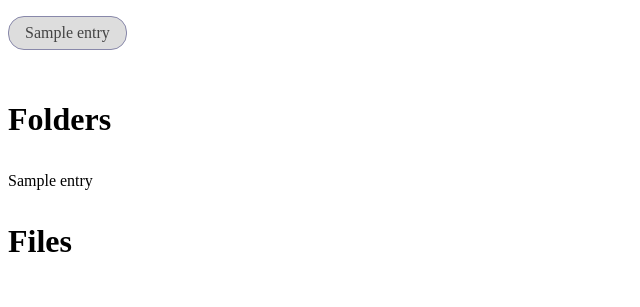
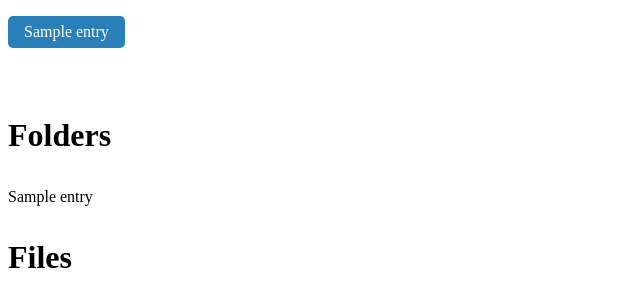
Before and after one commit to M4r5ha11/ubiplay, a Flask app: template ubiplay/templates/index.html in a window 1280 px wide. Shown: the top 307 px of the page, without its empty margins (0-640 px from the left). Run offline with Flask 2, Linux system fonts and the light colour scheme; the template is opened without the code that fills it: most values are stand-ins (such as "Sample title", 1, 10 or a date in 2020).

Commit message:
More pimping

```diff
--- a/ubiplay/static/style.css
+++ b/ubiplay/static/style.css
@@ -1,6 +1,7 @@
 /* Misc */
-.clear {
+.vspace {
     clear: both;
+    height: 1em;
 }
 
 /* Player */
@@ -8,19 +9,22 @@
 }
 
 #song-name {
-    background-color: #eef;
+    background-color: #ecf0f1;
+    padding: 2px;
+    border: 2px solid #3498db;
+    border-radius: 5px;
     color: #333;
     padding: 16px 12px;
     font-size: 120%;
     text-align: center;
-    border-top-left-radius: 5px;
-    border-top-right-radius: 5px;
+    margin-bottom: 6px;
 }
 
 #audio {
     width: 100%;
-    border-bottom-left-radius: 5px;
-    border-bottom-right-radius: 5px;
+    /*border-bottom-left-radius: 5px;
+    border-bottom-right-radius: 5px;*/
+    background-color: #3498db;
 }
 
 /* breadcrumbs */
@@ -36,23 +40,22 @@ ul.breadcrumbs li {
     float: left;
     margin: 0;
     padding: 0;
-    border: 1px solid #88a;
-    border-right: none;
-    background-color: #eef;
+    background-color: #3498db;
+    color: white;
     min-width: 4em;
+    border-right: 1px dotted #1a5f81;
 }
 
 ul.breadcrumbs li:first-child {
-    border-top-left-radius: 1em;
-    border-bottom-left-radius: 1em;
+    border-top-left-radius: 5px;
+    border-bottom-left-radius: 5px;
 }
 
 ul.breadcrumbs li:last-child {
-    border-top-right-radius: 1em;
-    border-bottom-right-radius: 1em;
-    border-right: 1px solid #88a;
-    background-color: #ddd;
-    color: #444;
+    border-top-right-radius: 5px;
+    border-bottom-right-radius: 5px;
+    background-color: #2980b9;
+    border-right: none;
 }
 
 ul.breadcrumbs li .breadcrumb {
@@ -69,7 +72,7 @@ a.breadcrumb {
 }
 
 a.breadcrumb, a:visited.breadcrumb {
-    color: #333;
+    color: white;
 }
 
 /* fslist */
@@ -79,7 +82,7 @@ ul.fslist {
 }
 
 ul.fslist li {
-    border-bottom: 1px solid #eef;
+    border-bottom: 1px dotted #3498db;
 }
 
 ul.fslist li:last-child {
@@ -98,4 +101,5 @@ ul.fslist li a:visited {
 }
 
 .play-indicator {
+    color: #3498db;
 }
--- a/ubiplay/templates/index.html
+++ b/ubiplay/templates/index.html
@@ -27,7 +27,7 @@ $(document).ready(main);
 {% endfor %}
 </ul>
 
-<div class="clear"></div>
+<div class="vspace"></div>
 
 <div id="player">
     <div id="song-name">&nbsp;</div>
```
